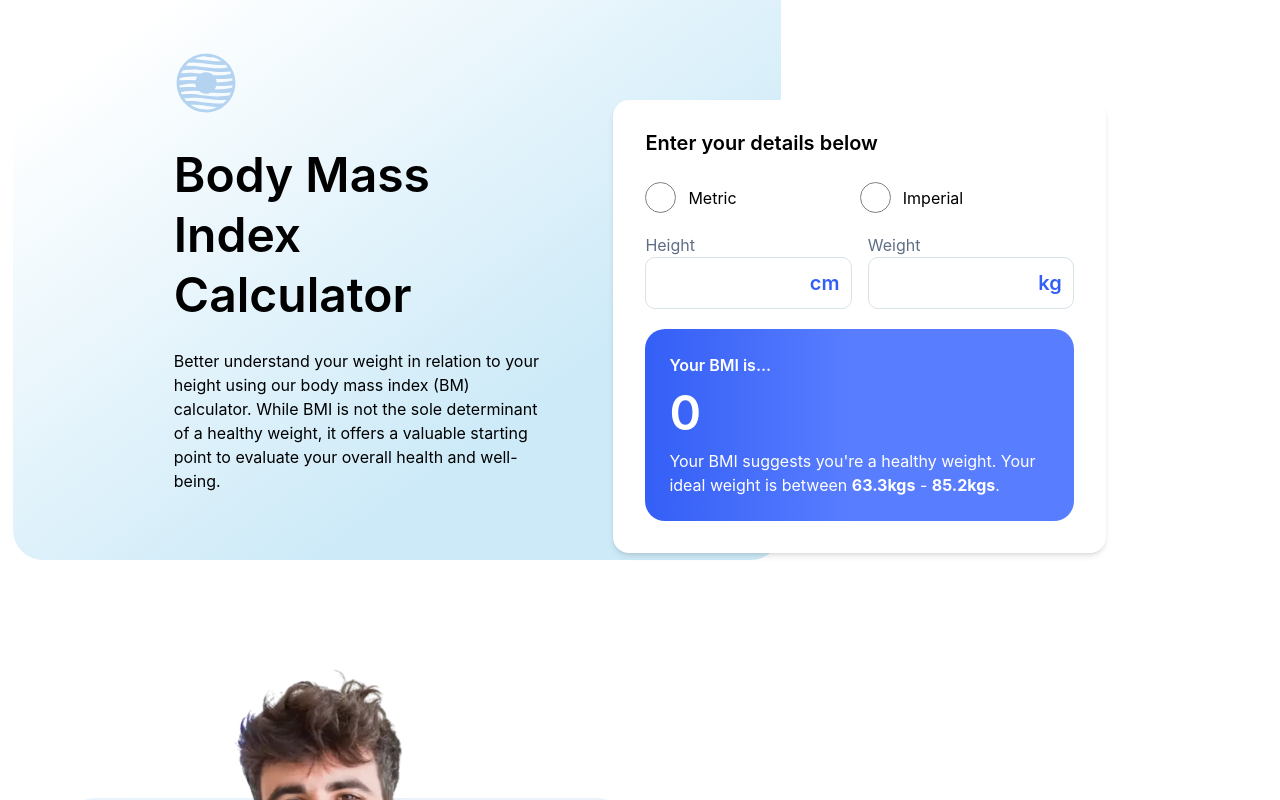
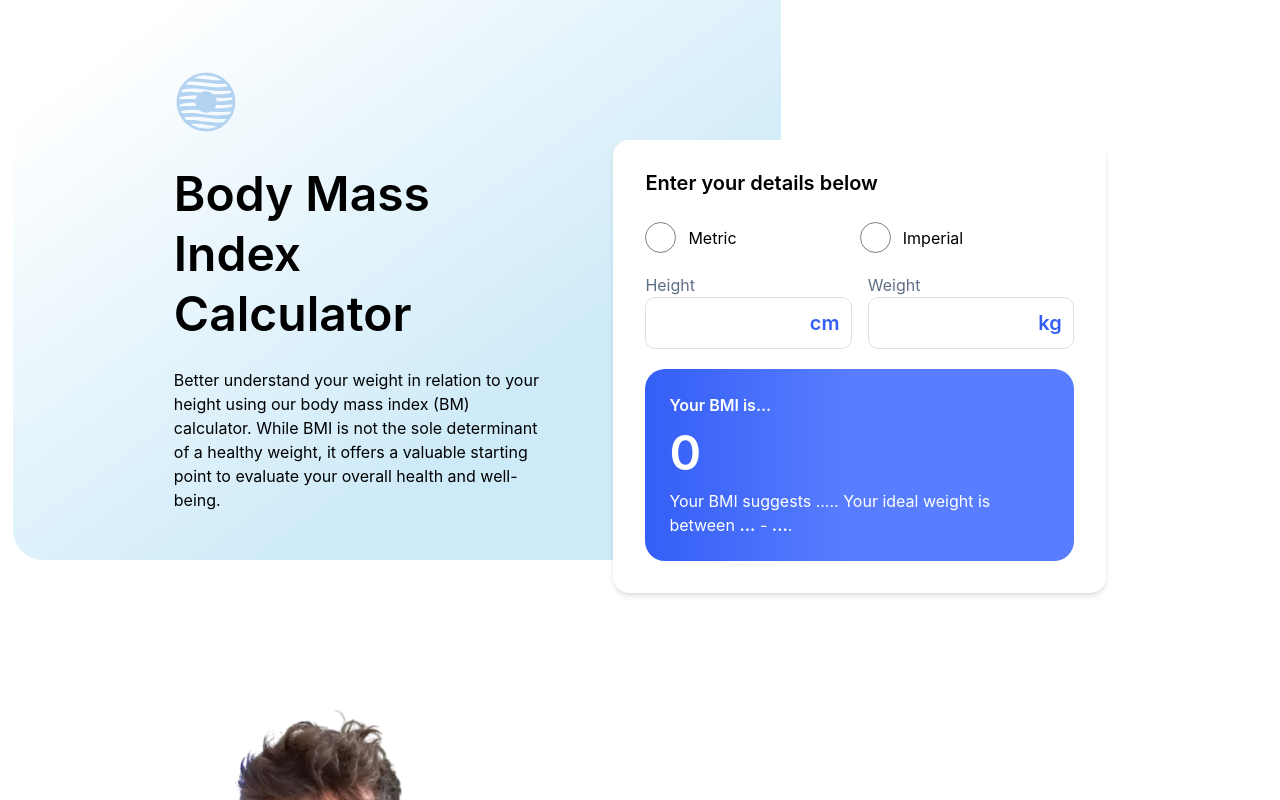
Before and after one commit to MargaritaBusyginaCa/bmi, a Vue app: page / in a window 1280 px wide. Shown: the top 800 px of the page. Built offline with nearby package versions, Linux system fonts and the light colour scheme.

Commit message:
add healthy weight calculations

```diff
--- a/src/components/BMICard.vue
+++ b/src/components/BMICard.vue
@@ -84,6 +84,39 @@ function calculateBmiImperial() {
     bmiResult.value = 0;
   }
 }
+const bmiText = computed(() => {
+  if (bmiResult.value === 0) {
+    return "....";
+  } else if (bmiResult.value < 18.5) {
+    return "you might be underweight";
+  } else if (bmiResult.value >= 18.5 && bmiResult.value <= 24.9) {
+    return "you're in your healthy weight";
+  } else if (bmiResult.value >= 25 && bmiResult.value <= 29.9) {
+    return "you might be overweight";
+  } else {
+    return "you might be obese";
+  }
+});
+
+const healthyWeight = computed(() => {
+  let heightCm;
+  const minBmi = 18.5;
+  const maxBmi = 24.9;
+  if (isImperial.value) {
+    heightCm =
+      inch.value > 0 ? ft.value * 30.48 + inch.value * 2.54 : ft.value * 30.48;
+  } else {
+    heightCm = cm.value;
+  }
+  const heightM = heightCm / 100;
+  const minWeight = Math.round(minBmi * Math.pow(heightM, 2));
+  const maxWeight = Math.round(maxBmi * Math.pow(heightM, 2));
+  if (minWeight === 0 || maxWeight === 0) {
+    return ["...", "..."];
+  } else {
+    return [minWeight, maxWeight];
+  }
+});
 </script>
 
 <template>
@@ -131,9 +164,10 @@ function calculateBmiImperial() {
         <p class="text-[48px] font-semibold">{{ bmiResult }}</p>
       </div>
       <div class="">
-        Your BMI suggests you're a healthy weight. Your ideal weight is between
-        <span class="font-bold">63.3kgs</span> -
-        <span class="font-bold">85.2kgs</span>.
+        Your BMI suggests {{ bmiText }}. Your ideal weight is between
+        <span class="font-bold">{{ healthyWeight[0] }}</span> -
+        <span class="font-bold">{{ healthyWeight[1] }}</span
+        >.
       </div>
     </div>
   </div>
--- a/src/sections/Main.vue
+++ b/src/sections/Main.vue
@@ -7,7 +7,9 @@ import BMICard from "../components/BMICard.vue";
       class="bgr-rectangle w-full h-full md:h-[80%] lg:w-[60%] lg:h-[70%]"
     ></div>
 
-    <div class="px-[24px] lg:flex justify-center gap-[70px] items-center">
+    <div
+      class="px-[24px] lg:flex justify-center gap-[70px] items-start lg:pt-10"
+    >
       <div
         class="md:w-3/4 text-center m-auto lg:text-left lg:m-0 basis-[30%] relative"
       >
```
